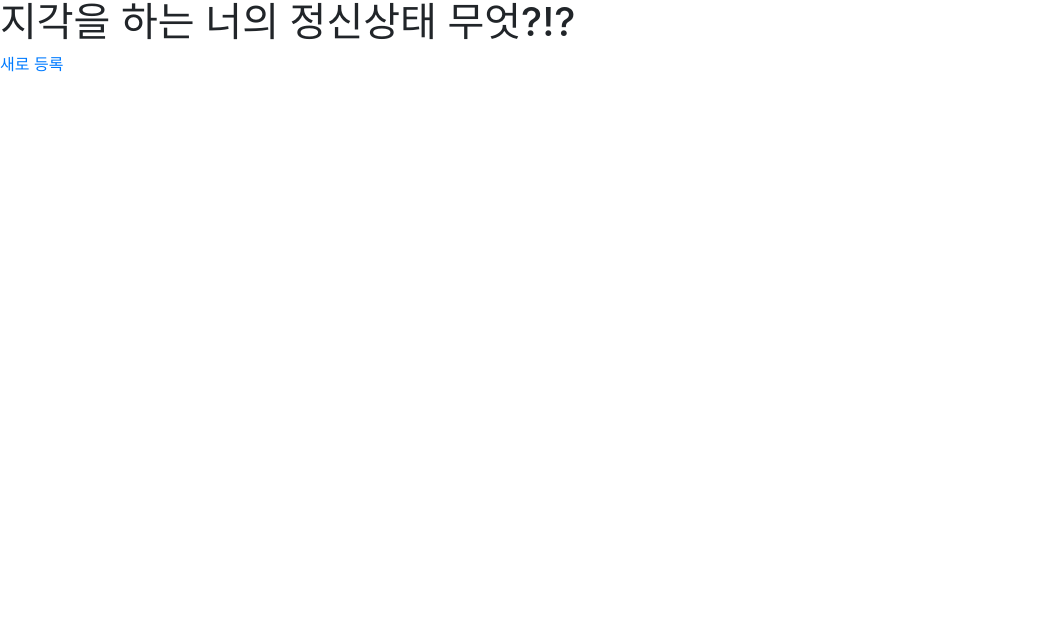
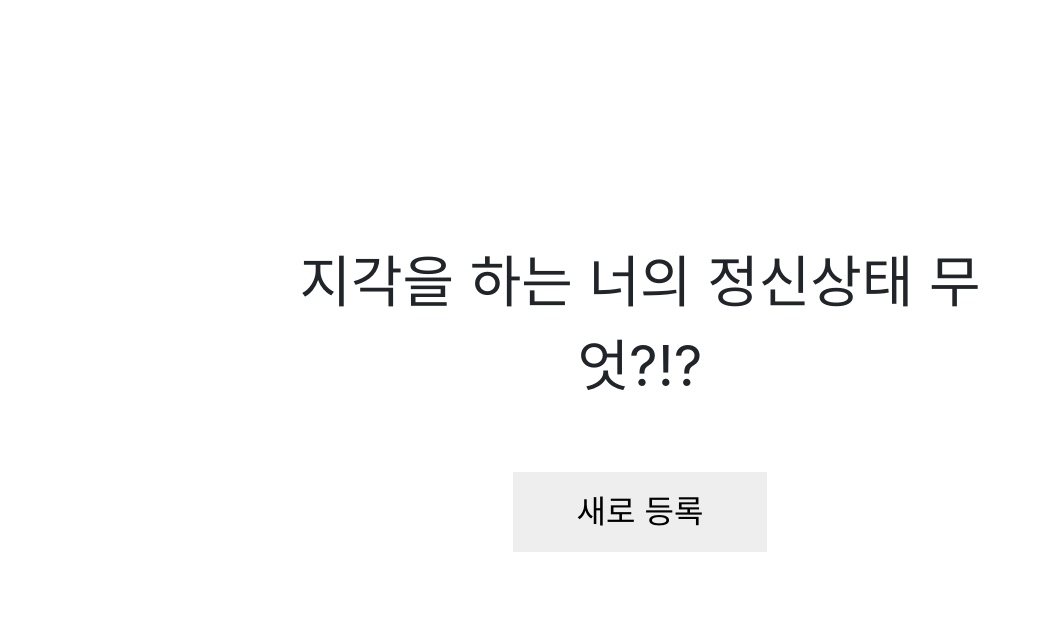
Before and after one commit to tekeezy/appointed-time, a website: page appointed-time/public/step-1.html in a window 1280 px wide. Shown: the whole page, without its empty margins (0-1040 px from the left). Drawn offline with nearby package versions, Linux system fonts and the light colour scheme.

Commit message:
step-1 구현

```diff
--- a/appointed-time/public/step-1.html
+++ b/appointed-time/public/step-1.html
@@ -7,10 +7,28 @@
 
     <!-- Bootstrap CSS -->
     <link rel="stylesheet" href="https://maxcdn.bootstrapcdn.com/bootstrap/4.0.0-beta/css/bootstrap.min.css" integrity="sha384-/Y6pD6FV/Vv2HJnA6t+vslU6fwYXjCFtcEpHbNJ0lyAFsXTsjBbfaDjzALeQsN6M" crossorigin="anonymous">
+
+    <style>
+    .button-style:link,
+    .button-style:hover,
+    .button-style:active,
+    .button-style:visited,
+    .button-style:focus {
+      display: inline-block;
+      padding: 16px 64px;
+      font-size: 32px;
+      background-color: #EEEEEE;
+      color: #000;
+    }
+    </style>
   </head>
-  <body>
-    <h1>지각을 하는 너의 정신상태 무엇?!?</h1>
-    <a href="./step-2.html">새로 등록</a>
+  <body style="text-align: center;">
+    <div style="padding: 240px">
+      <div style="font-size: 56px;">지각을 하는 너의 정신상태 무엇?!?</div>
+      <div style="padding: 64px 0;">
+        <a href="./step-2.html" class="button-style">새로 등록</a>
+      </div>
+    </div>
 
     <!-- Optional JavaScript -->
     <!-- jQuery first, then Popper.js, then Bootstrap JS -->
```
